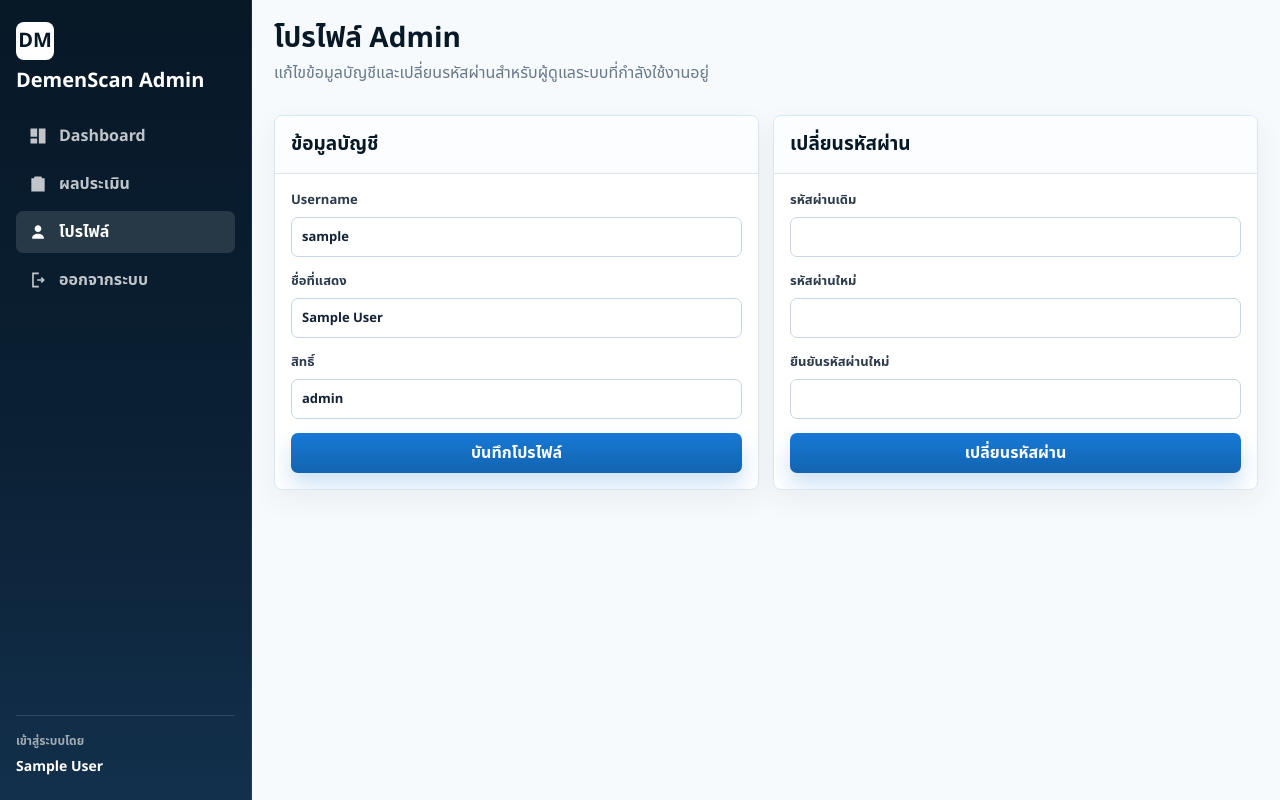
After one commit to Nanomamama/DemenScan, a PHP site: page /admin/profile.php in a window 1280 px wide. The commit adds this page. Run offline with PHP 8.4, Linux system fonts and the light colour scheme; the visitor is signed in with stand-in values (Sample User, id 1).

Commit message:
เพิ่มโปรไฟล์ ของ admin

```diff
--- a/admin/_header.php
+++ b/admin/_header.php
@@ -32,6 +32,12 @@ $active = $active ?? '';
           </span>
           <span class="nav-label">ผลประเมิน</span>
         </a>
+        <a class="<?= $active === 'profile' ? 'active' : '' ?>" href="profile.php" aria-label="โปรไฟล์" title="โปรไฟล์">
+          <span class="nav-icon" aria-hidden="true">
+            <svg viewBox="0 0 24 24" role="img"><path d="M12 12c2.2 0 4-1.8 4-4s-1.8-4-4-4-4 1.8-4 4 1.8 4 4 4Zm0 2c-3.8 0-7 2.3-7 5v1h14v-1c0-2.7-3.2-5-7-5Z"/></svg>
+          </span>
+          <span class="nav-label">โปรไฟล์</span>
+        </a>
         <a href="logout.php" aria-label="ออกจากระบบ" title="ออกจากระบบ">
           <span class="nav-icon" aria-hidden="true">
             <svg viewBox="0 0 24 24" role="img"><path d="M5 3h8v2H7v14h6v2H5V3Zm11.6 5.4L20.2 12l-3.6 3.6-1.4-1.4 1.2-1.2H11v-2h5.4l-1.2-1.2 1.4-1.4Z"/></svg>
@@ -41,7 +47,7 @@ $active = $active ?? '';
       </nav>
       <div class="sidebar-user">
         <span>เข้าสู่ระบบโดย</span>
-        <strong><?= h($admin['display_name'] ?? $admin['username'] ?? 'Admin') ?></strong>
+        <a href="profile.php"><strong><?= h($admin['display_name'] ?? $admin['username'] ?? 'Admin') ?></strong></a>
       </div>
     </aside>
     <main class="workspace">
--- a/admin/admin.css
+++ b/admin/admin.css
@@ -269,6 +283,15 @@ button:hover,
   font-size: 14px;
 }
 
+.sidebar-user a {
+  color: #fff;
+  text-decoration: none;
+}
+
+.sidebar-user a:hover {
+  text-decoration: underline;
+}
+
 .workspace {
   min-width: 0;
   min-height: 100vh;
@@ -354,6 +377,38 @@ button:hover,
   font-size: 19px;
 }
 
+.profile-grid {
+  display: grid;
+  grid-template-columns: repeat(2, minmax(0, 1fr));
+  gap: 14px;
+  align-items: start;
+}
+
+.admin-form {
+  margin-top: 0;
+  padding: 16px;
+}
+
+.admin-form .alert {
+  margin-top: 0;
+}
+
+.bulk-delete-form {
+  margin: 0;
+}
+
+.bulk-actions {
+  display: flex;
+  align-items: center;
+  gap: 10px;
+  padding: 12px 16px;
+  color: var(--muted);
+  background: #fff;
+  border-bottom: 1px solid var(--line-soft);
+  font-weight: 800;
+  font-size: 13px;
+}
+
 .filter-grid {
   display: grid;
   grid-template-columns: repeat(auto-fit, minmax(150px, 1fr));
--- /dev/null
+++ b/admin/profile.php
@@ -0,0 +1,137 @@
+<?php
+declare(strict_types=1);
+
+require_once __DIR__ . '/../config/auth.php';
+
+$admin = require_admin();
+
+if (empty($_SESSION['profile_token'])) {
+    $_SESSION['profile_token'] = bin2hex(random_bytes(32));
+}
+
+$profileMessage = '';
+$profileError = '';
+$passwordMessage = '';
+$passwordError = '';
+
+if ($_SERVER['REQUEST_METHOD'] === 'POST') {
+    $token = (string) ($_POST['csrf_token'] ?? '');
+    if (!hash_equals((string) $_SESSION['profile_token'], $token)) {
+        http_response_code(400);
+        exit('Invalid request token');
+    }
+
+    $action = (string) ($_POST['action'] ?? '');
+
+    if ($action === 'update_profile') {
+        $username = trim((string) ($_POST['username'] ?? ''));
+        $displayName = trim((string) ($_POST['display_name'] ?? ''));
+
+        if ($username === '' || $displayName === '') {
+            $profileError = 'กรุณากรอกชื่อผู้ใช้และชื่อที่แสดง';
+        } elseif (strlen($username) > 100 || strlen($displayName) > 150) {
+            $profileError = 'ข้อมูลยาวเกินกว่าที่ระบบกำหนด';
+        } elseif (admin_username_exists($username, (int) $admin['id'])) {
+            $profileError = 'ชื่อผู้ใช้นี้ถูกใช้งานแล้ว';
+        } else {
+            update_admin_profile((int) $admin['id'], $username, $displayName);
+            $admin = require_admin();
+            $profileMessage = 'บันทึกข้อมูลโปรไฟล์แล้ว';
+        }
+    }
+
+    if ($action === 'change_password') {
+        $currentPassword = (string) ($_POST['current_password'] ?? '');
+        $newPassword = (string) ($_POST['new_password'] ?? '');
+        $confirmPassword = (string) ($_POST['confirm_password'] ?? '');
+
+        if ($currentPassword === '' || $newPassword === '' || $confirmPassword === '') {
+            $passwordError = 'กรุณากรอกรหัสผ่านให้ครบ';
+        } elseif (strlen($newPassword) < 8) {
+            $passwordError = 'รหัสผ่านใหม่ต้องมีอย่างน้อย 8 ตัวอักษร';
+        } elseif ($newPassword !== $confirmPassword) {
+            $passwordError = 'รหัสผ่านใหม่และยืนยันรหัสผ่านไม่ตรงกัน';
+        } elseif (!change_admin_password((int) $admin['id'], $currentPassword, $newPassword)) {
+            $passwordError = 'รหัสผ่านเดิมไม่ถูกต้อง';
+        } else {
+            $_SESSION['profile_token'] = bin2hex(random_bytes(32));
+            $passwordMessage = 'เปลี่ยนรหัสผ่านเรียบร้อยแล้ว';
+        }
+    }
+}
+
+$title = 'โปรไฟล์ Admin | DemenScan Admin';
+$active = 'profile';
+require __DIR__ . '/_header.php';
+?>
+<div class="page-title">
+  <div>
+    <h1>โปรไฟล์ Admin</h1>
+    <p>แก้ไขข้อมูลบัญชีและเปลี่ยนรหัสผ่านสำหรับผู้ดูแลระบบที่กำลังใช้งานอยู่</p>
+  </div>
+</div>
+
+<div class="profile-grid">
+  <section class="panel">
+    <div class="panel-header">
+      <h2>ข้อมูลบัญชี</h2>
+    </div>
+    <form class="form-stack admin-form" method="post" autocomplete="off">
+      <input type="hidden" name="action" value="update_profile">
+      <input type="hidden" name="csrf_token" value="<?= h($_SESSION['profile_token']) ?>">
+
+      <?php if ($profileMessage !== ''): ?>
+        <div class="alert alert-success"><?= h($profileMessage) ?></div>
+      <?php endif; ?>
+      <?php if ($profileError !== ''): ?>
+        <div class="alert"><?= h($profileError) ?></div>
+      <?php endif; ?>
+
+      <label>
+        Username
+        <input type="text" name="username" value="<?= h($admin['username'] ?? '') ?>" maxlength="100" required>
+      </label>
+      <label>
+        ชื่อที่แสดง
+        <input type="text" name="display_name" value="<?= h($admin['display_name'] ?? '') ?>" maxlength="150" required>
+      </label>
+      <label>
+        สิทธิ์
+        <input type="text" value="<?= h($admin['role'] ?? '-') ?>" disabled>
+      </label>
+      <button class="btn-primary" type="submit">บันทึกโปรไฟล์</button>
+    </form>
+  </section>
+
+  <section class="panel">
+    <div class="panel-header">
+      <h2>เปลี่ยนรหัสผ่าน</h2>
+    </div>
+    <form class="form-stack admin-form" method="post" autocomplete="off">
+      <input type="hidden" name="action" value="change_password">
+      <input type="hidden" name="csrf_token" value="<?= h($_SESSION['profile_token']) ?>">
+
+      <?php if ($passwordMessage !== ''): ?>
+        <div class="alert alert-success"><?= h($passwordMessage) ?></div>
+      <?php endif; ?>
+      <?php if ($passwordError !== ''): ?>
+        <div class="alert"><?= h($passwordError) ?></div>
+      <?php endif; ?>
+
+      <label>
+        รหัสผ่านเดิม
+        <input type="password" name="current_password" required>
+      </label>
+      <label>
+        รหัสผ่านใหม่
+        <input type="password" name="new_password" minlength="8" required>
+      </label>
+      <label>
+        ยืนยันรหัสผ่านใหม่
+        <input type="password" name="confirm_password" minlength="8" required>
+      </label>
+      <button class="btn-primary" type="submit">เปลี่ยนรหัสผ่าน</button>
+    </form>
+  </section>
+</div>
+<?php require __DIR__ . '/_footer.php'; ?>
--- a/config/auth.php
+++ b/config/auth.php
@@ -62,6 +62,37 @@ function login_admin(string $username, string $password): bool
     return true;
 }
 
+function admin_username_exists(string $username, int $exceptAdminId): bool
+{
+    $stmt = db()->prepare('SELECT COUNT(*) FROM admins WHERE username = ? AND id <> ?');
+    $stmt->execute([$username, $exceptAdminId]);
+    return (int) $stmt->fetchColumn() > 0;
+}
+
+function update_admin_profile(int $adminId, string $username, string $displayName): void
+{
+    $stmt = db()->prepare('UPDATE admins SET username = ?, display_name = ? WHERE id = ? AND is_active = 1');
+    $stmt->execute([$username, $displayName, $adminId]);
+}
+
+function change_admin_password(int $adminId, string $currentPassword, string $newPassword): bool
+{
+    $stmt = db()->prepare('SELECT password_hash FROM admins WHERE id = ? AND is_active = 1');
+    $stmt->execute([$adminId]);
+    $hash = (string) $stmt->fetchColumn();
+
+    if ($hash === '' || !password_verify($currentPassword, $hash)) {
+        usleep(250000);
+        return false;
+    }
+
+    $newHash = password_hash($newPassword, PASSWORD_DEFAULT);
+    $update = db()->prepare('UPDATE admins SET password_hash = ? WHERE id = ? AND is_active = 1');
+    $update->execute([$newHash, $adminId]);
+
+    return true;
+}
+
 function logout_admin(): void
 {
     $_SESSION = [];
--- a/package.json
+++ b/package.json
@@ -4,7 +4,8 @@
   "private": true,
   "description": "DemenScan frontend (no backend)",
   "scripts": {
-    "start": "serve -s . -l $PORT"
+    "start": "serve -s . -l $PORT",
+    "test": "node tests/form-audit.test.js"
   },
   "engines": {
     "node": ">=18"
--- a/sections/section1.js
+++ b/sections/section1.js
@@ -23,7 +23,7 @@
           { id:'s1q14', text:'พฤติกรรมการดื่มแอลกอฮอล์', type:'choice', options:['ไม่ดื่มเลย','ดื่มเฉพาะงานสังคม','ดื่มประจำ'], key:'alcohol' },
           { id:'s1q15', text:'โดยปกติท่านออกกำลังกายหรือขยับร่างกายอย่างจริงจังกี่วันต่อสัปดาห์?', type:'choice',
             options:['ไม่ได้ออกกำลังกาย','1 วัน/สัปดาห์','2–3 วัน/สัปดาห์','4 วัน/สัปดาห์ขึ้นไป'], key:'exercise' },
-          { id:'s1q16', text:'โรคประจำตัวที่ได้รับการวินิจฉัยจากแพทย์', type:'choice',
+          { id:'s1q16', text:'โรคประจำตัวที่ได้รับการวินิจฉัยจากแพทย์', type:'multi-choice-info',
             options:['ไม่มี','เบาหวาน','ความดันโลหิตสูง','ไขมันในเลือดสูง','โรคหัวใจ','อื่นๆ'], key:'chronicDiseases' },
         ]
       }
--- a/sections/section4.js
+++ b/sections/section4.js
@@ -6,13 +6,13 @@
         questions: [
           { id:'s4q1', text:'หนึ่งสัปดาห์มีกี่วัน?', type:'number', answer:7, hint:'พิมตัวเลข' },
           { id:'s4q2', text:'ฤดูกาลของประเทศไทยตามปกติมีทั้งหมดกี่ฤดู?', type:'number', answer:3 ,hint:'พิมตัวเลข' },
-          { id:'s4q3', text:'โปรดเติมตัวเลขที่หายไป: 2, 4, 6, ___, 10, ___', type:'choice', options:['7','8','9','11','12','13'], answer:['8','12'], hint:'เลือกตัวเลขที่หายไปให้ครบ 2 ตัว' },
+          { id:'s4q3', text:'โปรดเติมตัวเลขที่หายไป: 2, 4, 6, ___, 10, ___', type:'multi-choice-exact', options:['7','8','9','11','12','13'], answer:['8','12'], hint:'เลือกตัวเลขที่หายไปให้ครบ 2 ตัว' },
           { id:'s4q4', text:'กรุงเทพมหานครเป็นเมืองหลวงของประเทศไทย ใช่หรือไม่?', type:'choice', options:['ใช่','ไม่ใช่'], answer:'ใช่' },
           { id:'s4q5', text:'จังหวัดเชียงใหม่ตั้งอยู่ทางภาคใต้ของประเทศไทย ถูกหรือผิด?', type:'choice', options:['ถูก','ผิด'], answer:'ผิด', hint:'เชียงใหม่อยู่ภาคเหนือ' },
           { id:'s4q6', text:'หนึ่งปีมีกี่เดือน?', type:'number', answer:12, hint:'พิมตัวเลข' },
           { id:'s4q7', text:'หนึ่งชั่วโมงมีกี่นาที?', type:'number', answer:60, hint:'พิมตัวเลข' },
           { id:'s4q8', text:'จังหวัดระนองอยู่ในเขตภูมิภาคใดของประเทศไทย?', type:'choice', options:['ภาคเหนือ','ภาคกลาง','ภาคตะวันออก','ภาคใต้'], answer:'ภาคใต้' },
-          { id:'s4q9', text:'วันสงกรานต์ของประเทศไทยเริ่มในวันที่ 13 เมษายน ของทุกปี ใช่หรือไม่?', type:'choice', options:['ใช่','ไม่ใช่'], answer:'ไม่ใช่' },
+          { id:'s4q9', text:'วันสงกรานต์ของประเทศไทยเริ่มในวันที่ 13 เมษายน ของทุกปี ใช่หรือไม่?', type:'choice', options:['ใช่','ไม่ใช่'], answer:'ใช่' },
           { id:'s4q10', text:'50 ลบด้วย 5 เหลือเท่าไร?', type:'number', answer:45, hint:'พิมตัวเลข' },
           { id:'s4q11', text:'ธนบัตรใบ 100 จำนวน 3 ใบ กับธนบัตรใบ 20 จำนวน 15 ใบ จะมีค่าเท่ากับธนบัตรใบ 500 จำนวน 1 ใบ ถูกหรือผิด?', type:'choice', options:['ถูก','ผิด'], answer:'ผิด' },
           { id:'s4q12', text:'เหรียญ 10 บาท กับเหรียญ 5 บาท เหรียญใดมีมูลค่ามากกว่ากัน?', type:'choice', options:['เหรียญ 10 บาท','เหรียญ 5 บาท'], answer:'เหรียญ 10 บาท' },
```
Also changed, not shown: other parts of admin/admin.css (+36 -0 lines), admin/submissions.php (+79 -0 lines), app.js (+102 -4 lines), config/admin_data.php (+35 -0 lines), style.css (+15 -0 lines), tests/form-audit.test.js (added, +60 -0 lines).
